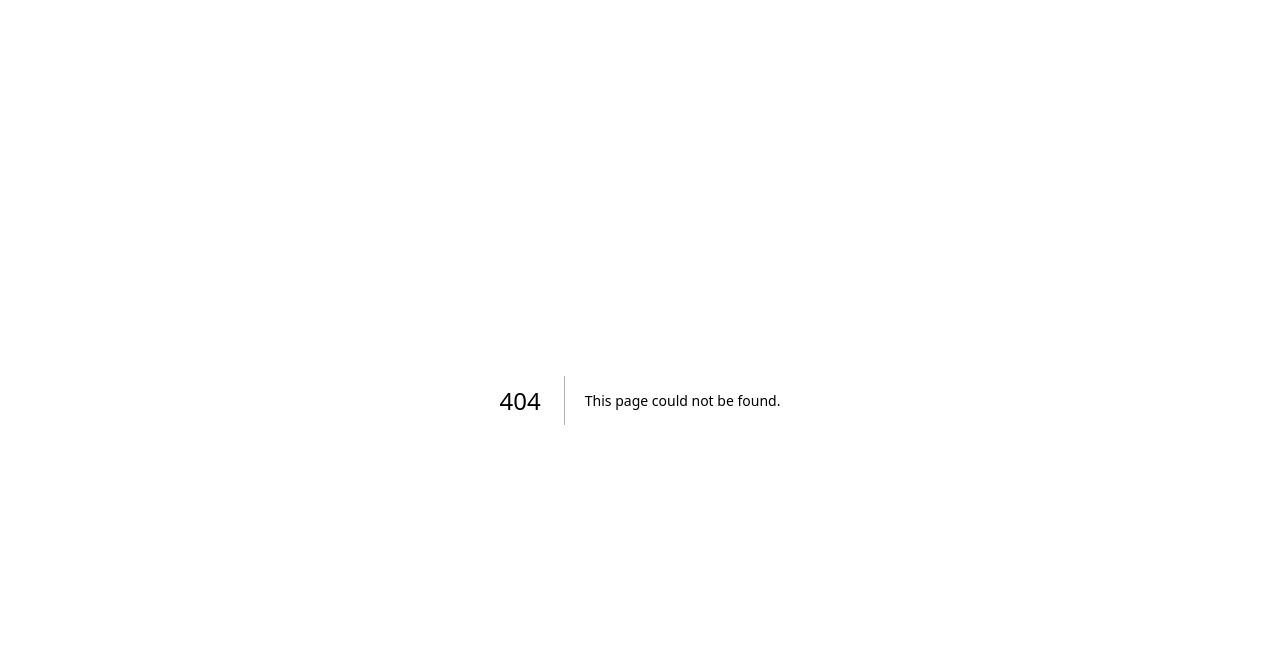
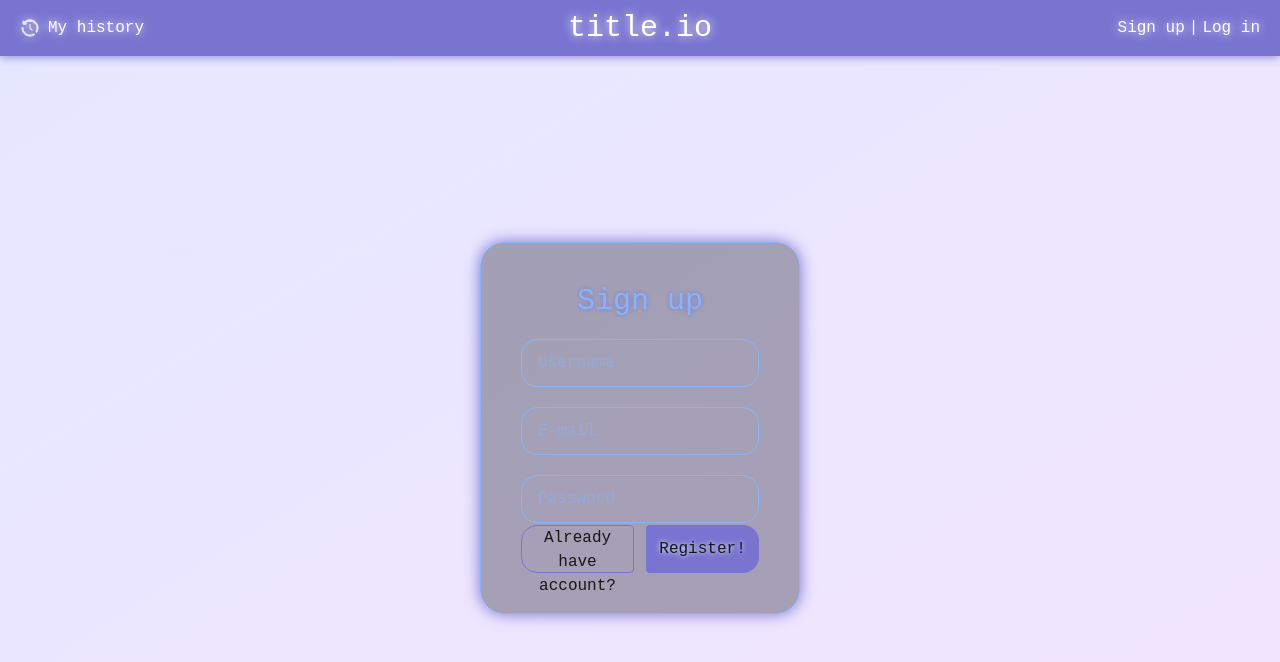
Before and after one commit to yiwywo18ypwtp1/title.io, a Next.js app: page /signup in a window 1280 px wide. Before the commit this address had no page. Shown: the top 662 px of the page. Built offline with nearby package versions, Linux system fonts and the light colour scheme.

Commit message:
Sign in and Log in pages

```diff
--- a/package.json
+++ b/package.json
@@ -11,6 +11,7 @@
   "dependencies": {
     "axios": "^1.9.0",
     "framer-motion": "^12.15.0",
+    "mongodb": "^6.16.0",
     "next": "15.3.2",
     "openai": "^4.103.0",
     "react": "^19.0.0",
--- a/src/components/GenerateForm.tsx
+++ b/src/components/GenerateForm.tsx
@@ -1,4 +1,4 @@
-import React, {useEffect, useState} from 'react';
+import React, {useState} from 'react';
 import axios from "axios";
 import type {FC} from 'react';
 
@@ -13,11 +13,10 @@ type GenerateFormProps = {
 const GenerateForm: FC<GenerateFormProps> = ({setIsGenerated, setTitleResult, setTextInput, textInput}) => {
    const [titleLength, setTitleLength] = useState<string>("medium");
    const [error, setError] = useState<string | null>(null);
-   const [clickableColor, setClickableColor] = useState<string | null>('transparent');
 
 
    const handleSubmit = async () => {
-      if (!textInput.trim()) {
+      if (!textInput) {
          setError("Please enter your text before generating");
          return;
       } else if (textInput.trim().length < 100) {
@@ -40,14 +39,6 @@ const GenerateForm: FC<GenerateFormProps> = ({setIsGenerated, setTitleResult, se
          console.error("Ошибка при генерации:", error);
       }
    };
-
-   useEffect(() => {
-      if (textInput) {
-         setClickableColor('[#7974d0]');
-      } else {
-         setClickableColor('transparent');
-      }
-   }, [textInput]);
 
    return (
       <div className="flex flex-col w-1/3 h-full">
@@ -122,7 +113,7 @@ const GenerateForm: FC<GenerateFormProps> = ({setIsGenerated, setTitleResult, se
                <select
                   value={titleLength}
                   onChange={(e) => setTitleLength(e.target.value)}
-                  className="border-1 border-[#7974d0] w-1/2 self-end min-h-[2.5rem] rounded-sm rounded-bl-2xl h-full cursor-pointer transition-all hover:w-[85%] hover:shadow-[0_0_15px_rgba(121,116,208,1)] text-center focus:outline-none"
+                  className="border-1 border-[#7974d0] w-1/2 self-end min-h-[2.5rem] rounded-sm rounded-bl-2xl h-full cursor-pointer transition-all hover:w-[85%] hover:shadow-[0_0_15px_rgba(121,116,208,1)] hover:text-shadow-[0_0_5px_rgb(255_255_255/_1)] text-center focus:outline-none"
                >
                   <option value="short">Short</option>
                   <option value="medium">Medium</option>
@@ -130,8 +121,8 @@ const GenerateForm: FC<GenerateFormProps> = ({setIsGenerated, setTitleResult, se
                </select>
                <button
                   onClick={handleSubmit}
-                  className={`bg-${clickableColor} border-1 border-[#7974d0] w-1/2 self-end min-h-[2.5rem]
-                     rounded-sm rounded-br-2xl h-full cursor-pointer transition-all hover:w-[85%] hover:shadow-[0_0_15px_rgba(121,116,208,1)] text-shadow-[0_0_5px_rgb(255_255_255/_1)]`}
+                  className="bg-[#7974d0] w-1/2 self-end min-h-[2.5rem]
+                     rounded-sm rounded-br-2xl h-full cursor-pointer transition-all hover:w-[85%] hover:shadow-[0_0_15px_rgba(121,116,208,1)] text-shadow-[0_0_5px_rgb(255_255_255/_1)] hover:text-shadow-none"
                >
                   Generate!
                </button>
--- a/src/components/Header.tsx
+++ b/src/components/Header.tsx
@@ -21,12 +21,9 @@ const Header: FC<HeaderProps> = ({onReset}) => {
 
    return (
       <header className="flex justify-between items-center h-15 bg-[#7974d0] text-white mb-0 top-0 sticky px-5 w-full shadow-[0_0_10px_rgba(121,116,208,1)]">
-         <div className="flex flex-row items-center gap-2">
-            <img src='history.svg' alt="Upload icon" className="w-5 opacity-80 drop-shadow-[0_0_5px_rgba(255,255,255,1)]"/>
-            <p
-               className="text-shadow-[0_0_10px_rgb(255_255_255_/1)] cursor-pointer hover:text-shadow-none transition-all"
-               onClick={() => router.push("/history")}
-            >
+         <div className="flex flex-row items-center gap-2 drop-shadow-[0_0_5px_rgba(255,255,255,1)] hover:drop-shadow-none transition-all cursor-pointer">
+            <img src='history.svg' alt="Upload icon" className="w-5 opacity-80 "/>
+            <p onClick={() => router.push("/history")}>
                My history
             </p>
          </div>
@@ -39,9 +36,19 @@ const Header: FC<HeaderProps> = ({onReset}) => {
          </h1>
 
          <div className="flex flex-row gap-1">
-            <p className="text-shadow-[0_0_10px_rgb(255_255_255_/1)] cursor-pointer hover:text-shadow-none transition-all">Sign up</p>
+            <a
+               className="text-shadow-[0_0_10px_rgb(255_255_255_/1)] cursor-pointer hover:text-shadow-none transition-all"
+               onClick={() => router.push("/signup")}
+            >
+               Sign up
+            </a>
             <p className="text-shadow-[0_0_10px_rgb(255_255_255_/1)]">|</p>
-            <p className="text-shadow-[0_0_10px_rgb(255_255_255_/1)] cursor-pointer hover:text-shadow-none transition-all">Log in</p>
+            <a
+               className="text-shadow-[0_0_10px_rgb(255_255_255_/1)] cursor-pointer hover:text-shadow-none transition-all"
+               onClick={() => router.push("/login")}
+            >
+               Log in
+            </a>
          </div>
       </header>
    );
--- a/src/components/Result.tsx
+++ b/src/components/Result.tsx
@@ -25,7 +25,7 @@ const Result: FC<Props> = ({titleResult, textInput, setTitleResult}) => {
    };
 
    return (
-      <div className="flex flex-col items-center justify-center gap-3 w-full h-full">
+      <div className="main justify-center gap-3 w-full h-full">
          <AnimatePresence mode="wait">
             <motion.div
                key={JSON.stringify(titleResult)}
@@ -50,7 +50,7 @@ const Result: FC<Props> = ({titleResult, textInput, setTitleResult}) => {
 
          <button
             onClick={regenerateTitles}
-            className="bg-[#7974d0] w-1/6 rounded-4xl h-15 cursor-pointer transition-all hover:shadow-[0_0_15px_rgba(121,116,208,1)] text-shadow-[0_0_5px_rgb(255_255_255/_1)] flex flex-row items-center justify-center gap-5"
+            className="bg-[#7974d0] w-1/6 rounded-4xl h-15 cursor-pointer transition-all hover:shadow-[0_0_15px_rgba(121,116,208,1)] text-shadow-[0_0_5px_rgb(255_255_255/_1)] flex flex-row items-center justify-center"
          >
             <img src='reload.svg' alt="Upload icon" className="w-7.5 opacity-80 drop-shadow-[0_0_5px_rgba(255,255,255,1)]"/>
             <p className="text-xl">Regenerate</p>
--- a/src/pages/history.tsx
+++ b/src/pages/history.tsx
@@ -7,10 +7,10 @@ export default function History() {
    return (
       <>
          <Head>
-            <title>title.io — my history</title>
+            <title>title.io | My history</title>
             <link rel="icon" href="/logo.ico"/>
          </Head>
-         <main className="flex flex-col items-center h-screen bg-gradient-to-br from-indigo-400/20 to-purple-400/20">
+         <main className="main bg-gradient-to-br from-indigo-400/20 to-purple-400/20">
             <Header/>
 
             <div className="flex flex-col justify-center items-center h-full">
--- /dev/null
+++ b/src/pages/login.tsx
@@ -0,0 +1,70 @@
+import React, {useState} from "react";
+import Head from 'next/head';
+import Header from "@/components/Header";
+import {useRouter} from 'next/router'
+
+
+export default function Signup() {
+   const router = useRouter();
+
+   const [username, setUsername] = useState<string | null>(null);
+   const [password, setPassword] = useState<string | null>(null);
+
+   return (
+      <>
+         <Head>
+            <title>title.io | Sign up</title>
+            <link rel="icon" href="/logo.ico"/>
+         </Head>
+         <main className="main bg-gradient-to-br from-indigo-400/20 to-purple-400/20">
+            <Header/>
+
+            <div className="flex flex-col justify-center items-center h-full w-full">
+
+               <form
+                  className="flex flex-col justify-between items-center h-1/2 w-[25%] p-10 rounded-3xl border-1 border-[#89B4FA] bg-[#1E1E2E]/35 shadow-[0_0_15px_rgba(121,116,208,1)]">
+                  <div className="flex flex-col items-center gap-5 w-full">
+                     <h1 className="text-[#89B4FA] text-3xl text-shadow-[0_0_5px_rgba(121,116,208,1)]">Log in</h1>
+
+                     <input
+                        className="w-full h-12 border-1 text-[#89B4FA] px-4 py-2 rounded-2xl focus:outline-none focus:shadow-[0_0_15px_rgba(121,116,208,1)] transition-all duration-300"
+                        placeholder='Username'
+                        type={'text'}
+                        required
+                        onChange={(e) => {
+                           setUsername(e.target.value)
+                        }}
+                     />
+
+                     <input
+                        className="w-full h-12 border-1 text-[#89B4FA] px-4 py-2 rounded-2xl focus:outline-none focus:shadow-[0_0_15px_rgba(121,116,208,1)] transition-all duration-300"
+                        placeholder='Password'
+                        type={'password'}
+                        required
+                        onChange={(e) => {
+                           setPassword(e.target.value)
+                        }}
+                     />
+
+                     <a
+                        className="text-[#89B4FA] hover:text-shadow-[0_0_5px_rgba(121,116,208,1)] cursor-pointer transition-all"
+                        onClick={() => router.push("/password-recover")}
+                     >
+                        Fogot your password?
+                     </a>
+                  </div>
+
+                  <div className="flex row items-center gap-3 w-full">
+                     <button
+                        className="bg-[#7974d0]  w-full rounded-2xl h-12 cursor-pointer transition-all hover:shadow-[0_0_15px_rgba(121,116,208,1)] text-shadow-[0_0_5px_rgb(255_255_255/_1)] hover:text-shadow-none"
+                        type={'submit'}
+                     >
+                        Login!
+                     </button>
+                  </div>
+               </form>
+            </div>
+         </main>
+      </>
+   )
+}
--- /dev/null
+++ b/src/pages/password-recover.tsx
@@ -0,0 +1,42 @@
+import React, {useState} from "react";
+import Head from 'next/head';
+import Header from "@/components/Header";
+
+
+export default function Signup() {
+   const [recoverEmail, setRecoverEmail] = useState<string | null>(null);
+
+
+   return (
+      <>
+         <Head>
+            <title>title.io | Sign up</title>
+            <link rel="icon" href="/logo.ico"/>
+         </Head>
+         <main className="main bg-gradient-to-br from-indigo-400/20 to-purple-400/20">
+            <Header/>
+
+            <div className="flex flex-col justify-center items-center h-full w-full">
+               <form className="flex flex-col justify-between items-center w-[25%] p-10 rounded-3xl border-1 border-[#89B4FA] bg-[#1E1E2E]/35 gap-10">
+                  <input
+                     className="w-full h-12 border-1 text-[#89B4FA] px-4 py-2 rounded-2xl focus:outline-none focus:shadow-[0_0_15px_rgba(121,116,208,1)] transition-all duration-300"
+                     placeholder='Enter your email to recover'
+                     type={'text'}
+                     required
+                     onChange={(e) => {
+                        setRecoverEmail(e.target.value)
+                     }}
+                  />
+
+                  <button
+                     className="bg-[#7974d0]  w-full rounded-2xl h-12 cursor-pointer transition-all hover:shadow-[0_0_15px_rgba(121,116,208,1)] text-shadow-[0_0_5px_rgb(255_255_255/_1)] hover:text-shadow-none"
+                     type={'submit'}
+                  >
+                     Send recover code
+                  </button>
+               </form>
+            </div>
+         </main>
+      </>
+   )
+}
--- /dev/null
+++ b/src/pages/signup.tsx
@@ -0,0 +1,82 @@
+import React, {useState} from "react";
+import Head from 'next/head';
+import Header from "@/components/Header";
+import {useRouter} from "next/router";
+
+
+export default function Signup() {
+   const router = useRouter();
+
+   const [username, setUsername] = useState<string | null>(null);
+   const [password, setPassword] = useState<string | null>(null);
+   const [email, setEmail] = useState<string | null>(null);
+
+
+   return (
+      <>
+         <Head>
+            <title>title.io | Sign up</title>
+            <link rel="icon" href="/logo.ico"/>
+         </Head>
+         <main className="main bg-gradient-to-br from-indigo-400/20 to-purple-400/20">
+            <Header/>
+
+            <div className="flex flex-col justify-center items-center h-full w-full">
+               <form
+                  className="flex flex-col justify-between items-center h-1/2 w-[25%] p-10 rounded-3xl border-1 border-[#89B4FA] bg-[#1E1E2E]/35 shadow-[0_0_15px_rgba(121,116,208,1)]">
+                  <div className="flex flex-col items-center gap-5 w-full">
+                     <h1 className="text-[#89B4FA] text-3xl text-shadow-[0_0_5px_rgba(121,116,208,1)]">Sign up</h1>
+
+                     <input
+                        className="w-full h-12 border-1 text-[#89B4FA] px-4 py-2 rounded-2xl focus:outline-none focus:shadow-[0_0_15px_rgba(121,116,208,1)] transition-all duration-300"
+                        placeholder='Username'
+                        type={'text'}
+                        required
+                        onChange={(e) => {
+                           setUsername(e.target.value)
+                        }}
+                     />
+
+                     <input
+                        className="w-full h-12 border-1 text-[#89B4FA] px-4 py-2 rounded-2xl focus:outline-none focus:shadow-[0_0_15px_rgba(121,116,208,1)] transition-all duration-300"
+                        placeholder='E-mail'
+                        type={'email'}
+                        required
+                        onChange={(e) => {
+                           setEmail(e.target.value)
+                        }}
+                     />
+
+                     <input
+                        className="w-full h-12 border-1 text-[#89B4FA] px-4 py-2 rounded-2xl focus:outline-none focus:shadow-[0_0_15px_rgba(121,116,208,1)] transition-all duration-300"
+                        placeholder='Password'
+                        type={'password'}
+                        required
+                        onChange={(e) => {
+                           setPassword(e.target.value)
+                        }}
+                     />
+                  </div>
+
+                  <div className="flex row items-center gap-3 w-full">
+                     <button
+                        className="border-1 border-[#7974d0] w-1/2 rounded-l-2xl rounded-r-sm h-12 cursor-pointer transition-all hover:shadow-[0_0_15px_rgba(121,116,208,1)] hover:text-shadow-[0_0_5px_rgb(255_255_255/_1)] hover:w-2/3"
+                        onClick={() => {
+                           router.push("/login")
+                        }}
+                     >
+                        Already have account?
+                     </button>
+                     <button
+                        className="bg-[#7974d0]  w-1/2 rounded-l-sm rounded-r-2xl h-12 cursor-pointer transition-all hover:shadow-[0_0_15px_rgba(121,116,208,1)] text-shadow-[0_0_5px_rgb(255_255_255/_1)] hover:text-shadow-none hover:w-2/3"
+                        type={'submit'}
+                     >
+                        Register!
+                     </button>
+                  </div>
+               </form>
+            </div>
+         </main>
+      </>
+   )
+}
--- a/src/styles/globals.css
+++ b/src/styles/globals.css
@@ -63,3 +63,10 @@ body {
   background-size: 400% 400%;
   animation: gradientShift 10s ease infinite;
 }
+
+.main {
+    display: flex;
+    flex-direction: column;
+    align-items: center;
+    height: 100dvh;
+}
```
Also changed, not shown: 1 other file (tests, documents, lock files or other folders).
